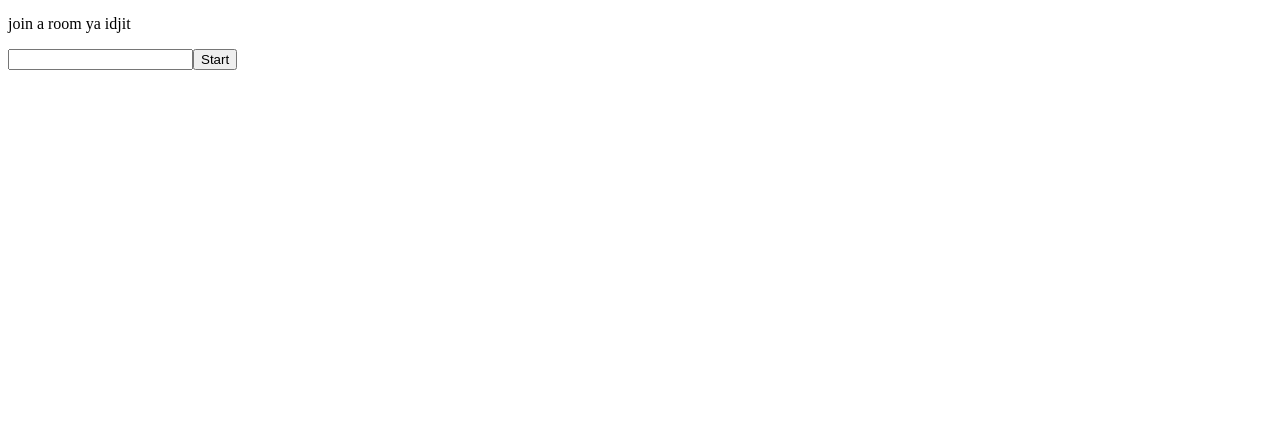
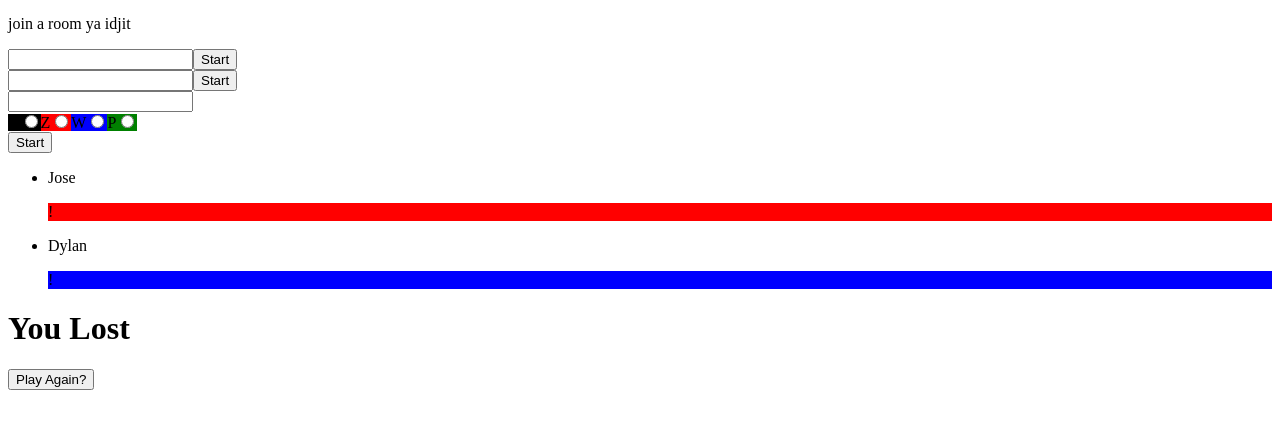
Before and after one commit to Team-Amazing-Race/Maze-Race-FE, a React app: page / in a window 1280 px wide. Shown: the part 153-582 px from the top of the page. Built offline with nearby package versions, Linux system fonts and the light colour scheme; no server answers.

Commit message:
adding components into app with hardcoded props, PlayersForm, scoket.js

```diff
--- a/src/components/App.js
+++ b/src/components/App.js
@@ -5,6 +5,10 @@ import { reducer } from '../reducers/reducer';
 import JoinRoomForm from './users/JoinRoom';
 import LobbyList from './users/LobbyList';
 import EnterName from './users/EnterName';
+import PlayerSelection from './users/PlayerSelection';
+import PlayersList from './users/PlayerList';
+import PlayersForm from './users/PlayersForm';
+import ResultMessage from './users/ResultMessage';
 
 
 
@@ -20,13 +24,26 @@ export default function App() {
   const handleSubmit = (event, data) => {
     event.preventDefault();
     joinRoom({ room: data, name: eventState.name });
-    console.log(eventState.rooms);
   };
 
   const handleName = (event, data) => {
     event.preventDefault();
     enterName({ name: data });
-    console.log(eventState);
+  };
+
+  const props = {
+    colors: ['black', 'red', 'blue', 'green'],
+    symbols: ['Q', 'Z', 'W', 'P'],
+    players: [{
+      name: 'Jose',
+      color: 'red',
+      symbol: '!'
+    }, {
+      name: 'Dylan',
+      color: 'blue',
+      symbol: '!'
+    }],
+    winner: 'Dylan'
   };
 
 
@@ -42,6 +59,10 @@ export default function App() {
       <p>join a room ya idjit</p>
       <JoinRoomForm handleJoin={handleSubmit} />
 
+      <PlayersForm handleSubmit={handleSubmit} />
+      <PlayerSelection handleSubmit={handleSubmit} colors={props.colors} symbols={props.symbols} />
+      <PlayersList players={props.players} />
+      <ResultMessage handleSubmit={handleSubmit} name={props.players[0].name} winner={props.winner} />
     </>
   );
 }
--- a/src/components/users/PlayersForm.js
+++ b/src/components/users/PlayersForm.js
@@ -1,7 +1,7 @@
 import React, { useState } from 'react';
 import PropTypes from 'prop-types';
 
-const Form = ({ handleSubmit }) => {
+const PlayersForm = ({ handleSubmit }) => {
 
   const [players, setPlayers] = useState('');
 
@@ -14,8 +14,8 @@ const Form = ({ handleSubmit }) => {
 
 };
 
-Form.propTypes = {
+PlayersForm.propTypes = {
   handleSubmit: PropTypes.func.isRequired
 };
 
-export default Form;
+export default PlayersForm;
--- a/src/socket.js
+++ b/src/socket.js
@@ -2,9 +2,9 @@
 import React, { createContext, useContext, useReducer, useEffect } from 'react';
 import io from 'socket.io-client';
 
- const socket = io.connect('http://192.168.1.136:7890');
+//const socket = io.connect('http://192.168.1.136:7890');
 // const socket = io.connect('http://192.168.1.213:7890');
-// const socket = io.connect('ws://localhost:7890');
+const socket = io.connect('ws://localhost:7890');
 const SocketContext = createContext(socket);
 
 // eslint-disable-next-line react/prop-types
```
